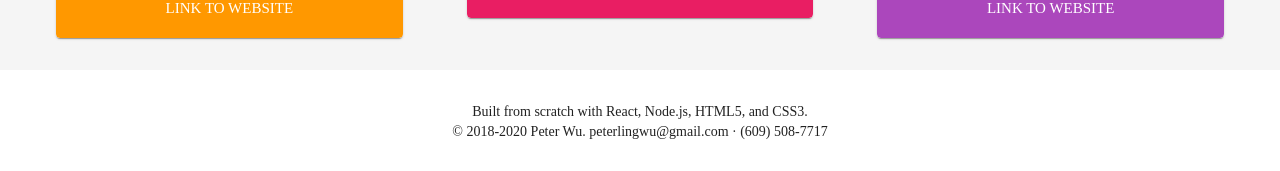
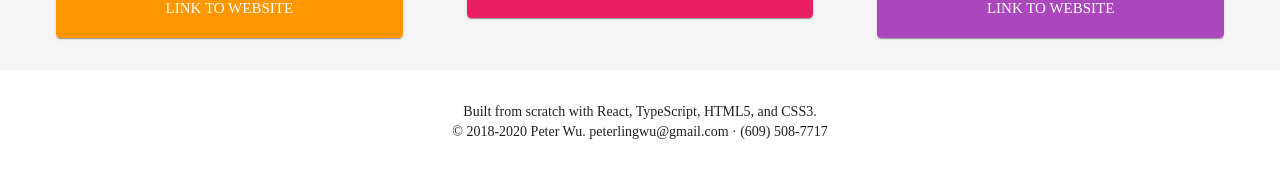
Before and after one commit to ptwu/website-v2, a React (Create React App) app: page / in a window 1280 px wide. Shown: the part 1978-2149 px from the top of the page. Built offline with nearby package versions, Linux system fonts and the light colour scheme; a web font is replaced by a local one.

Commit message:
Update footer for TS

```diff
--- a/src/components/Footer/index.tsx
+++ b/src/components/Footer/index.tsx
@@ -3,7 +3,7 @@ import './index.module.css';
 
 export default (): ReactElement => (
   <footer>
-    Built from scratch with React, Node.js, HTML5, and CSS3.
+    Built from scratch with React, TypeScript, HTML5, and CSS3.
     <br />
     © 2018-2020 Peter Wu. peterlingwu@gmail.com · (609) 508-7717
   </footer>
```
